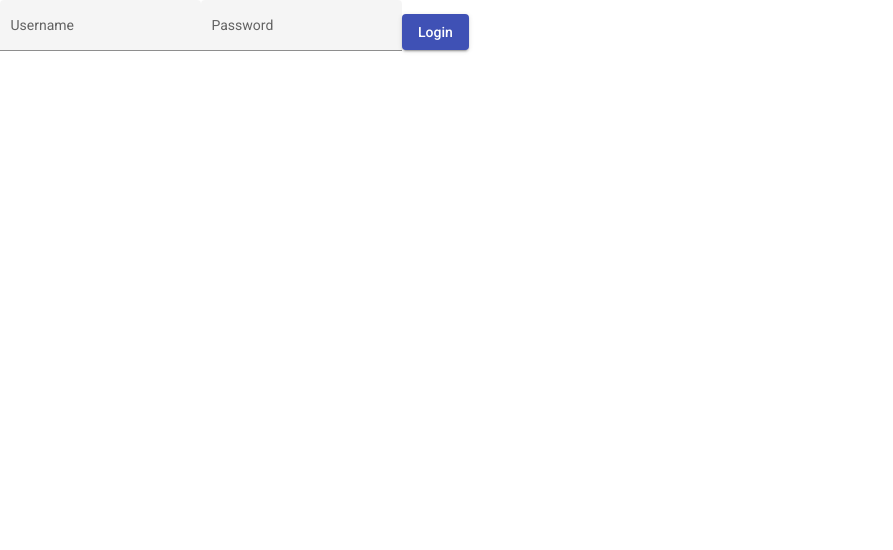
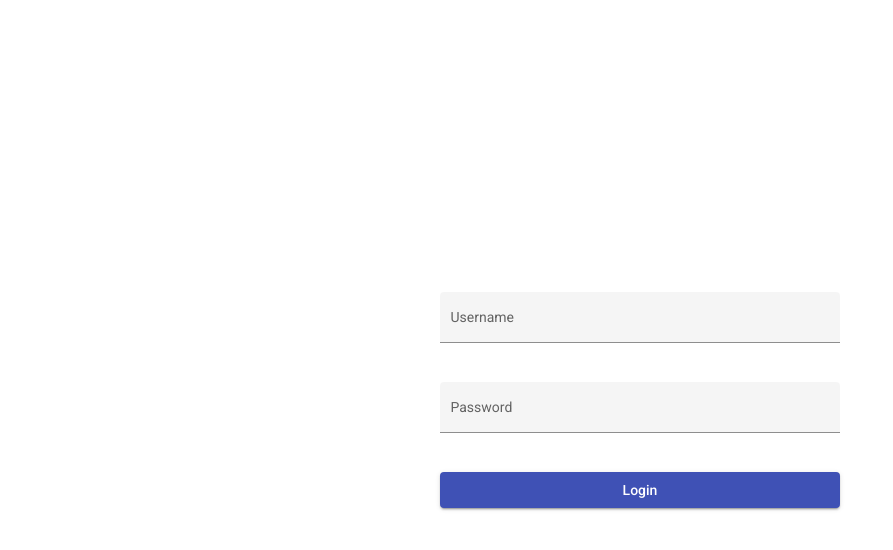
Before and after one commit to isjhar/angular-ist, an Angular app: page /login in a window 1280 px wide. Shown: the top 550 px of the page, without its empty margins (0-893 px from the left). Built offline with nearby package versions, Linux system fonts and the light colour scheme.

Commit message:
polish login layout

```diff
--- a/src/app/login/login.component.html
+++ b/src/app/login/login.component.html
@@ -1,12 +1,20 @@
-<form [formGroup]="loginForm" (ngSubmit)="onLoginformSubmited()">
+<div style="height: 100%" fxLayout="row" fxLayoutAlign="center center">
+  <form
+    style="width: 400px"
+    fxLayout="column"
+    fxLayoutGap="20px"
+    [formGroup]="loginForm"
+    (ngSubmit)="onLoginformSubmited()"
+  >
     <mat-form-field appearance="fill">
       <mat-label>Username</mat-label>
-    <input matInput formControlName="email">
+      <input matInput formControlName="email" />
     </mat-form-field>
     <mat-form-field appearance="fill">
       <mat-label>Password</mat-label>
-    <input matInput type="password" formControlName="password">
+      <input matInput type="password" formControlName="password" />
     </mat-form-field>
 
     <button mat-raised-button color="primary" type="submit">Login</button>
   </form>
+</div>
--- a/src/app/login/login.component.scss
+++ b/src/app/login/login.component.scss
@@ -0,0 +1,3 @@
+.app-login {
+  height: 100%;
+}
```
Also changed, not shown: src/app/login/login.module.ts (+7 -7 lines). Lines whose indentation alone changed are shown as unchanged.
